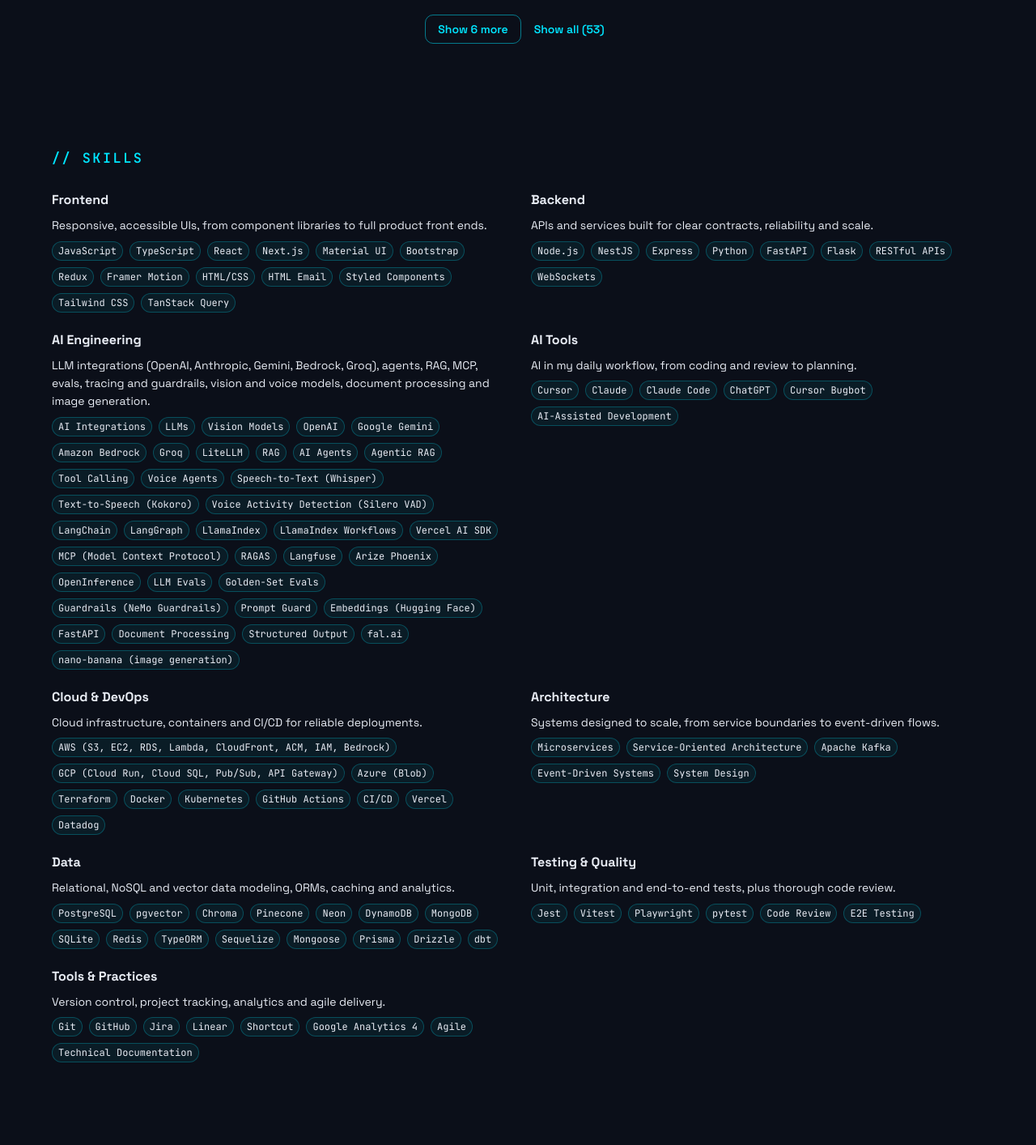
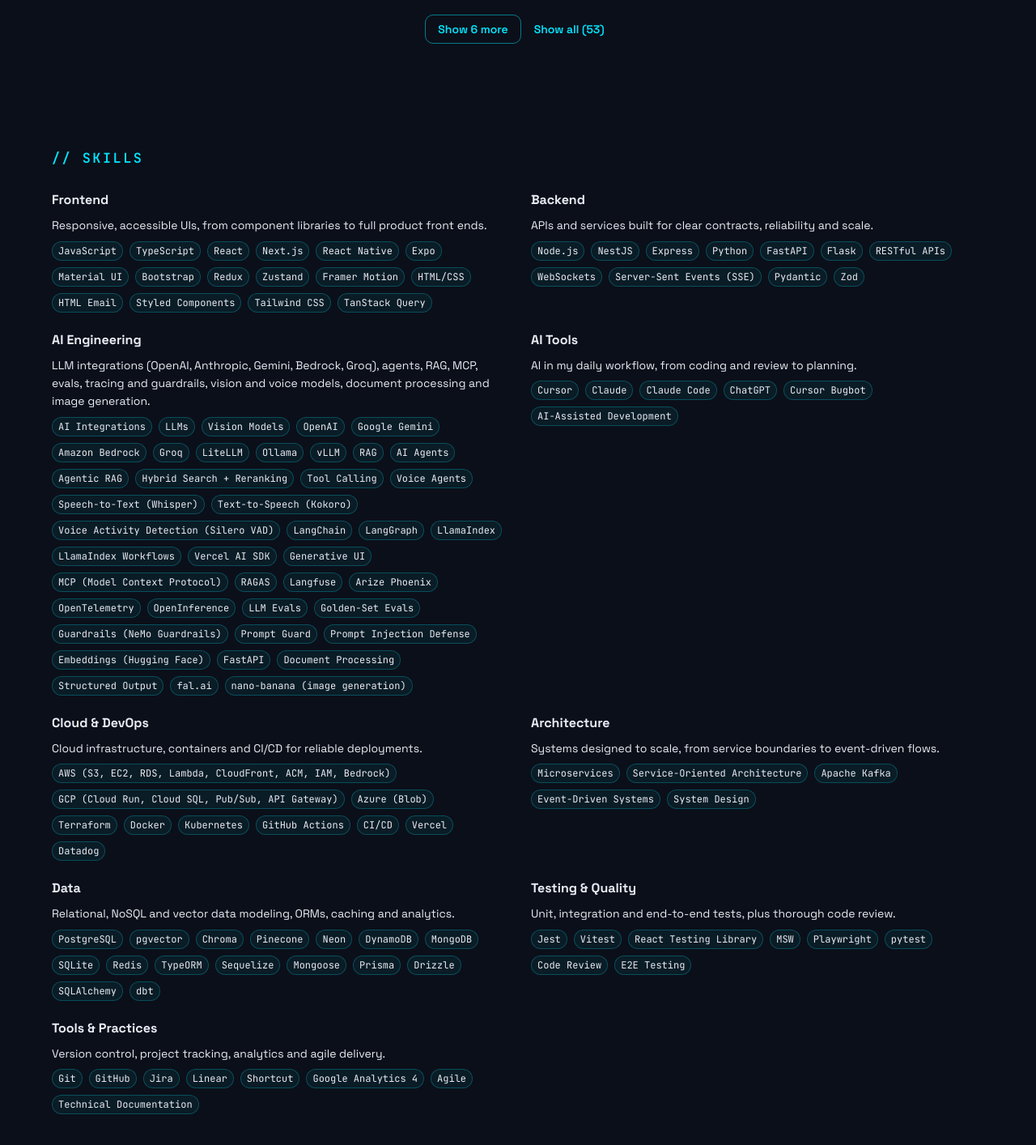
Before and after one commit to Eric-Souza/portfolio, a React (Vite) app: page / in a window 1280 px wide. Shown: the part 4119-5533 px from the top of the page at 81% size. Built offline with nearby package versions, Linux system fonts and the light colour scheme.

Commit message:
Add the skills the case studies use: React Native, Expo, Zustand, SSE, Pydantic, Zod, Ollama, vLLM, OpenTelemetry, hybrid search, generative UI, prompt-injection defense, SQLAlchemy, RTL, MSW; GCP, React Native and OpenTelemetry on the resume

```diff
--- a/resume/resume.html
+++ b/resume/resume.html
@@ -89,11 +89,11 @@
 
 <h2>TECHNICAL SKILLS &amp; TOOLS</h2>
 <div class="skills">
-  <p><strong>Languages &amp; Frameworks:</strong> JavaScript, TypeScript, React, Next, Node, Nest, Express, Python, FastAPI</p>
+  <p><strong>Languages &amp; Frameworks:</strong> JavaScript, TypeScript, React, Next, React Native, Node, Nest, Express, Python, FastAPI</p>
   <p><strong>Databases &amp; Data Handling:</strong> PostgreSQL, pgvector, SQLite, MongoDB, DynamoDB, TypeORM, Sequelize, Drizzle, Mongoose, Redis</p>
-  <p><strong>Cloud &amp; DevOps:</strong> AWS (S3, Lambda, EC2, RDS, CloudFront, ACM), Azure (Blob Storage), Vercel, Docker, Kubernetes, GitHub Actions (CI/CD)</p>
+  <p><strong>Cloud &amp; DevOps:</strong> AWS (S3, Lambda, EC2, RDS, CloudFront, ACM), GCP, Azure (Blob), Vercel, Docker, Kubernetes, GitHub Actions (CI/CD)</p>
   <p><strong>Architecture &amp; System Design:</strong> Microservices, RESTful APIs, SSR, CSR, WebSockets, SSE, Apache Kafka, service-oriented architectures</p>
-  <p><strong>AI Engineering:</strong> LLMs, RAG, agents, tool calling, vision, voice, LangGraph, LangChain, LlamaIndex, Vercel AI SDK, MCP, Gemini, Groq, RAGAS, Langfuse, Phoenix, guardrails, Chroma, Pinecone</p>
+  <p><strong>AI Engineering:</strong> LLMs, RAG, agents, tool calling, vision, voice, LangGraph, LangChain, LlamaIndex, Vercel AI SDK, MCP, Gemini, Groq, RAGAS, Langfuse, Phoenix, OpenTelemetry, guardrails, Chroma, Pinecone</p>
   <p><strong>AI Fluency:</strong> Claude, Claude Code, Cursor, ChatGPT, Cursor Bugbot; efficient at enhancing planning, coding, debugging, review, documentation, and delivery with AI-assisted workflows</p>
   <p><strong>Testing &amp; State Management:</strong> Jest, Vitest, Playwright, pytest, Redux</p>
   <p><strong>Soft Skills:</strong> Leadership, adaptability, problem-solving, communication, cross-functional collaboration, US-hours flexibility</p>
--- a/src/data/skills.ts
+++ b/src/data/skills.ts
@@ -9,9 +9,12 @@ export const skillGroups: SkillGroup[] = [
       'TypeScript',
       'React',
       'Next.js',
+      'React Native',
+      'Expo',
       'Material UI',
       'Bootstrap',
       'Redux',
+      'Zustand',
       'Framer Motion',
       'HTML/CSS',
       'HTML Email',
@@ -32,6 +35,9 @@ export const skillGroups: SkillGroup[] = [
       'Flask',
       'RESTful APIs',
       'WebSockets',
+      'Server-Sent Events (SSE)',
+      'Pydantic',
+      'Zod',
     ],
   },
   {
@@ -46,9 +52,12 @@ export const skillGroups: SkillGroup[] = [
       'Amazon Bedrock',
       'Groq',
       'LiteLLM',
+      'Ollama',
+      'vLLM',
       'RAG',
       'AI Agents',
       'Agentic RAG',
+      'Hybrid Search + Reranking',
       'Tool Calling',
       'Voice Agents',
       'Speech-to-Text (Whisper)',
@@ -59,15 +68,18 @@ export const skillGroups: SkillGroup[] = [
       'LlamaIndex',
       'LlamaIndex Workflows',
       'Vercel AI SDK',
+      'Generative UI',
       'MCP (Model Context Protocol)',
       'RAGAS',
       'Langfuse',
       'Arize Phoenix',
+      'OpenTelemetry',
       'OpenInference',
       'LLM Evals',
       'Golden-Set Evals',
       'Guardrails (NeMo Guardrails)',
       'Prompt Guard',
+      'Prompt Injection Defense',
       'Embeddings (Hugging Face)',
       'FastAPI',
       'Document Processing',
@@ -133,13 +145,14 @@ export const skillGroups: SkillGroup[] = [
       'Mongoose',
       'Prisma',
       'Drizzle',
+      'SQLAlchemy',
       'dbt',
     ],
   },
   {
     category: 'Testing & Quality',
     description: 'Unit, integration and end-to-end tests, plus thorough code review.',
-    skills: ['Jest', 'Vitest', 'Playwright', 'pytest', 'Code Review', 'E2E Testing'],
+    skills: ['Jest', 'Vitest', 'React Testing Library', 'MSW', 'Playwright', 'pytest', 'Code Review', 'E2E Testing'],
   },
   {
     category: 'Tools & Practices',
```
Also changed, not shown: 1 other file (tests, documents, lock files or other folders).
